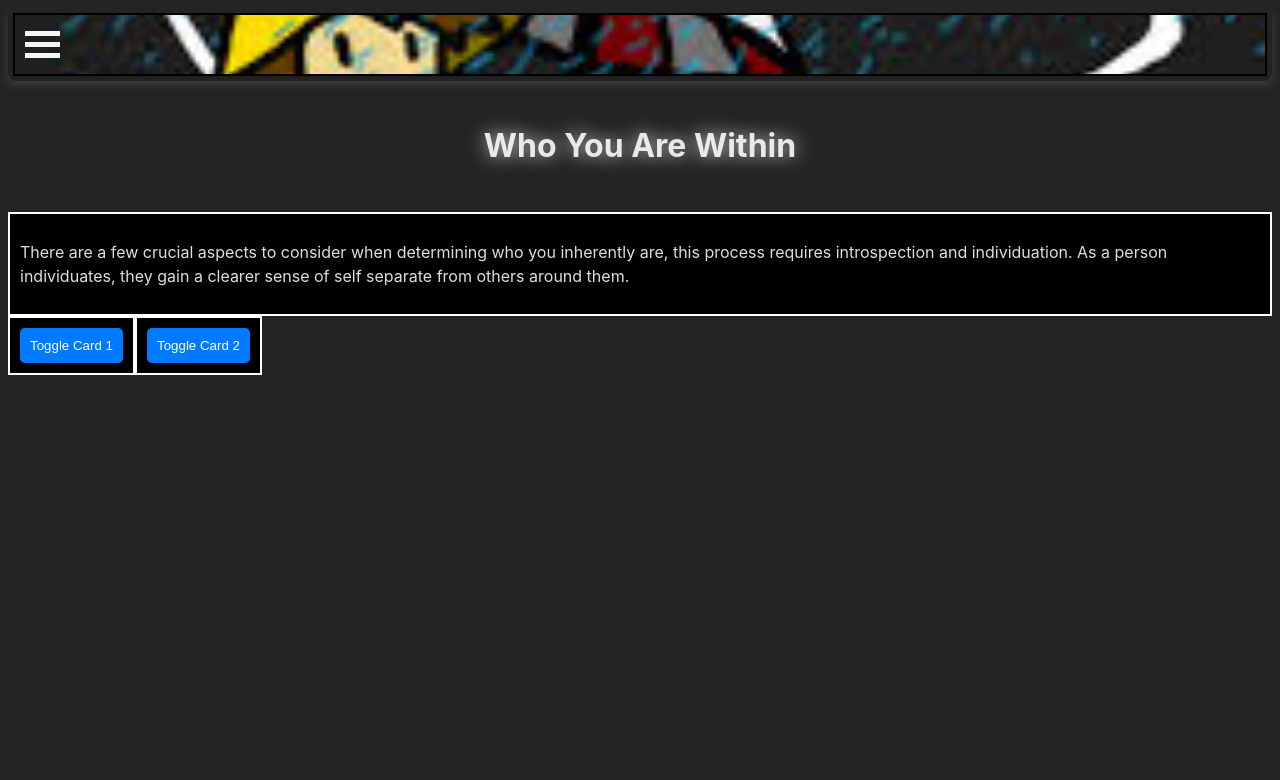
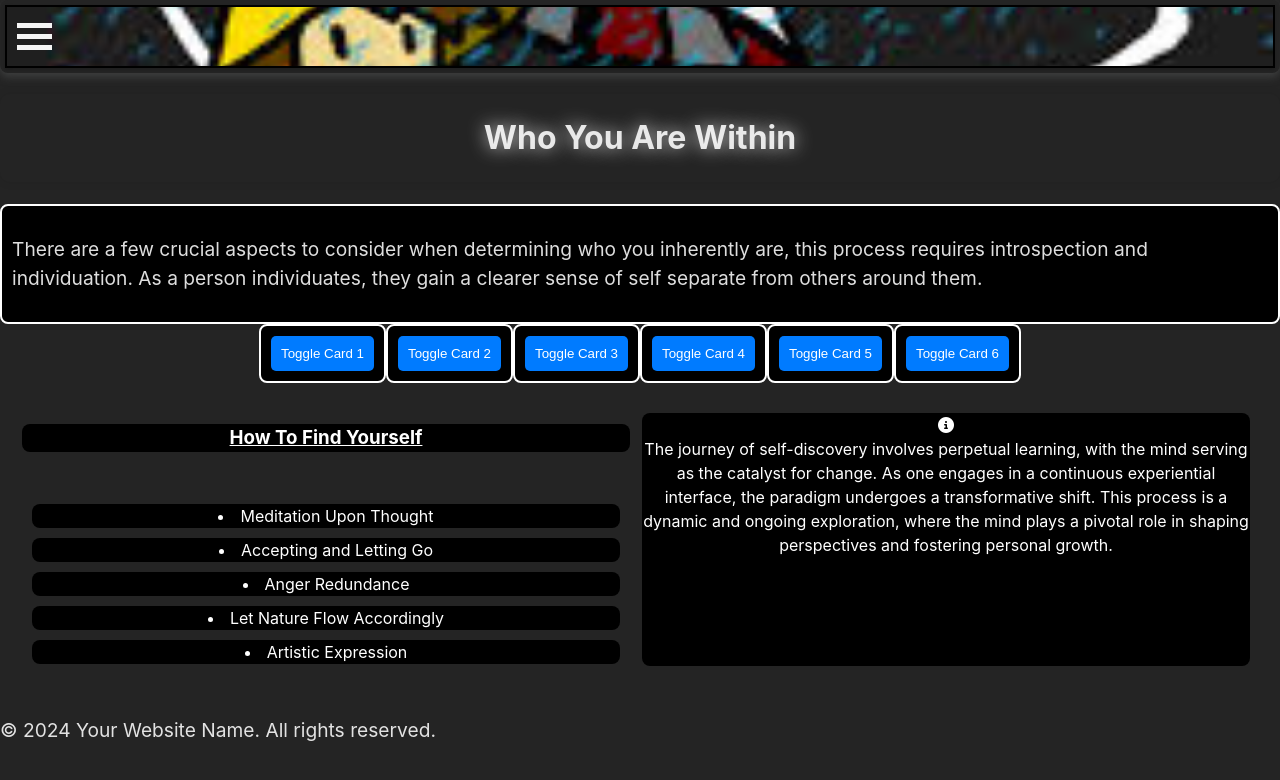
Before and after one commit to iconocam/capstone-frontend, a React (Vite) app: page /you in a window 1280 px wide. Shown: the top 780 px of the page. Built offline with nearby package versions, Linux system fonts and the light colour scheme; no server answers.

Commit message:
added content, modified components

```diff
--- a/src/App.css
+++ b/src/App.css
@@ -4,39 +4,9 @@
   padding: 2rem;
   text-align: center;
 } */
-
-/* .logo {
-  height: 6em;
-  padding: 1.5em;
-  will-change: filter;
-  transition: filter 300ms;
+body {
+  display: flex;
+  flex-direction: column;
+  min-height: 100vh;
+  margin: 0;
 }
-.logo:hover {
-  filter: drop-shadow(0 0 2em #646cffaa);
-}
-.logo.react:hover {
-  filter: drop-shadow(0 0 2em #61dafbaa);
-}
-
-@keyframes logo-spin {
-  from {
-    transform: rotate(0deg);
-  }
-  to {
-    transform: rotate(360deg);
-  }
-}
-
-@media (prefers-reduced-motion: no-preference) {
-  a:nth-of-type(2) .logo {
-    animation: logo-spin infinite 20s linear;
-  }
-}
-
-.card {
-  padding: 2em;
-}
-
-.read-the-docs {
-  color: #888;
-} */
--- a/src/App.jsx
+++ b/src/App.jsx
@@ -9,6 +9,7 @@ import Mind from './pages/Mind'
 import Us from '../src/pages/Us'
 import Navbar from './components/navBar'
 import HeroPage from './pages/HeroPage'
+import Footer from './components/Footer'
 
 
 // Is  best practice to just make a home component or do i make a pages folder with home in it?
@@ -62,7 +63,7 @@ function App() {
       <Route path="/you" element ={<You />} />
 
         </Routes>
-
+        <Footer />
         </div>
       </Router>
 
--- /dev/null
+++ b/src/components/Footer.jsx
@@ -0,0 +1,11 @@
+import React from 'react';
+
+const Footer = () => {
+return (
+    <footer>
+    <p>&copy; 2024 Your Website Name. All rights reserved.</p>
+    </footer>
+);
+};
+
+export default Footer;
--- a/src/pages/You.css
+++ b/src/pages/You.css
@@ -4,14 +4,54 @@
     background-color: black;
     padding: 10px;
     max-width: 100%;
+    border-radius: 8px;
 
 }
 .cards-container{
     display:flex;
+    justify-content: center;
 }
 .cards {
     border: 2px solid white;
     background-color: black;
     padding: 10px;
     max-width: 50%;
+    border-radius: 8px;
 }
+
+#sectionone {
+    /* background: url('public/timestop.jpg') center/cover no-repeat;  */
+    padding: 20px;
+    color: white;
+    text-align: center;
+    display: flex;
+    justify-content: space-between;
+}
+#how {
+    text-decoration: underline;
+    color: #fff;
+    background-color: black;
+    border-radius: 8px;
+}
+
+li{
+    background-color: black;
+    border-radius: 8px;
+    margin: 10px;
+}
+p{
+    font-size: larger;
+}
+#grant{
+    flex: 1;
+    background-color: transparent;
+    border: 2px solid transparent;
+    border-radius: 8px;
+    width: 50%;
+}
+#informational {
+    flex: 1;
+    background-color: black;
+    border-radius: 8px;
+    margin: 10px;
+}
--- a/src/pages/You.jsx
+++ b/src/pages/You.jsx
@@ -4,13 +4,35 @@ import './You.css'
 const You = () => {
     const [isVisible1, setIsVisible1] = useState(false);
     const [isVisible2, setIsVisible2] = useState(false);
+    const [isVisible3, setIsVisible3] = useState(false);
+    const [isVisible4, setIsVisible4] = useState(false);
+    const [isVisible5, setIsVisible5] = useState(false);
+    const [isVisible6, setIsVisible6] = useState(false);
+
 
     const toggleVisibility = (cardNumber) => {
-    if (cardNumber === 1) {
-        setIsVisible1(!isVisible1);
-    } else if (cardNumber === 2) {
-        setIsVisible2(!isVisible2);
-    }
+        switch (cardNumber) {
+        case 1:
+            setIsVisible1(!isVisible1);
+            break;
+        case 2:
+            setIsVisible2(!isVisible2);
+            break;
+        case 3:
+            setIsVisible3(!isVisible3);
+            break;
+        case 4:
+            setIsVisible4(!isVisible4);
+            break;
+        case 5:
+            setIsVisible5(!isVisible5);
+            break;
+            case 6:
+            setIsVisible6(!isVisible6);
+            break;
+        default:
+            break;
+        }
     };
     return (
         <div>
@@ -39,8 +61,69 @@ const You = () => {
                 <ol>Flow State</ol>
                 </>)}
             </div>
+            <div className='cards'>
+            <button onClick={() => toggleVisibility(3)}>Toggle Card 3</button>
+        {isVisible3 && (
+            <>
+            <p>ISXX</p>
+            <ol>Anaylst</ol>
+            </>)}
+            </div>
+            <div className='cards'>
+            <button onClick={() => toggleVisibility(4)}>Toggle Card 4</button>
+        {isVisible4 && (
+            <>
+            <p>ISTP</p>
+            <ol>Encapsulating</ol>
+            </>)}
+            </div>
+            <div className='cards'>
+            <button onClick={() => toggleVisibility(5)}>Toggle Card 5</button>
+        {isVisible5 && (
+            <>
+            <p>ENTP</p>
+            <ol>Conceptualizer</ol>
+            </> )}
+            </div>
+            <div className='cards'>
+            <button onClick={() => toggleVisibility(6)}>Toggle Card 6</button>
+        {isVisible6 && (
+            <>
+            <p>ESFP</p>
+            <ol>Intermittence</ol>
+            </> )}
+            </div>
         </div>
+        <section id="sectionone">
 
+            <div id="grant">
+            <h3 id="how">How To Find Yourself </h3>
+                <br/>
+                <li>
+                    Meditation Upon Thought
+                </li>
+                <li>
+                    Accepting and Letting Go
+                </li>
+                <li>
+                    Anger Redundance
+                </li>
+                <li>
+                    Let Nature Flow Accordingly
+                </li>
+                <li>
+                    Artistic Expression
+                </li>
+
+                </div>
+                <div id="informational">
+                <div className="icon">
+                <i className="fas fa-info-circle"></i>
+                </div>
+                The journey of self-discovery involves perpetual learning, with the mind serving as the catalyst for change. As one engages in a continuous experiential interface, the paradigm undergoes a transformative shift. This process is a dynamic and ongoing exploration, where the mind plays a pivotal role in shaping perspectives and fostering personal growth.
+                </div>
+
+        </section>
 
 
 
```
Also changed, not shown: public/timestop.jpg (added).
